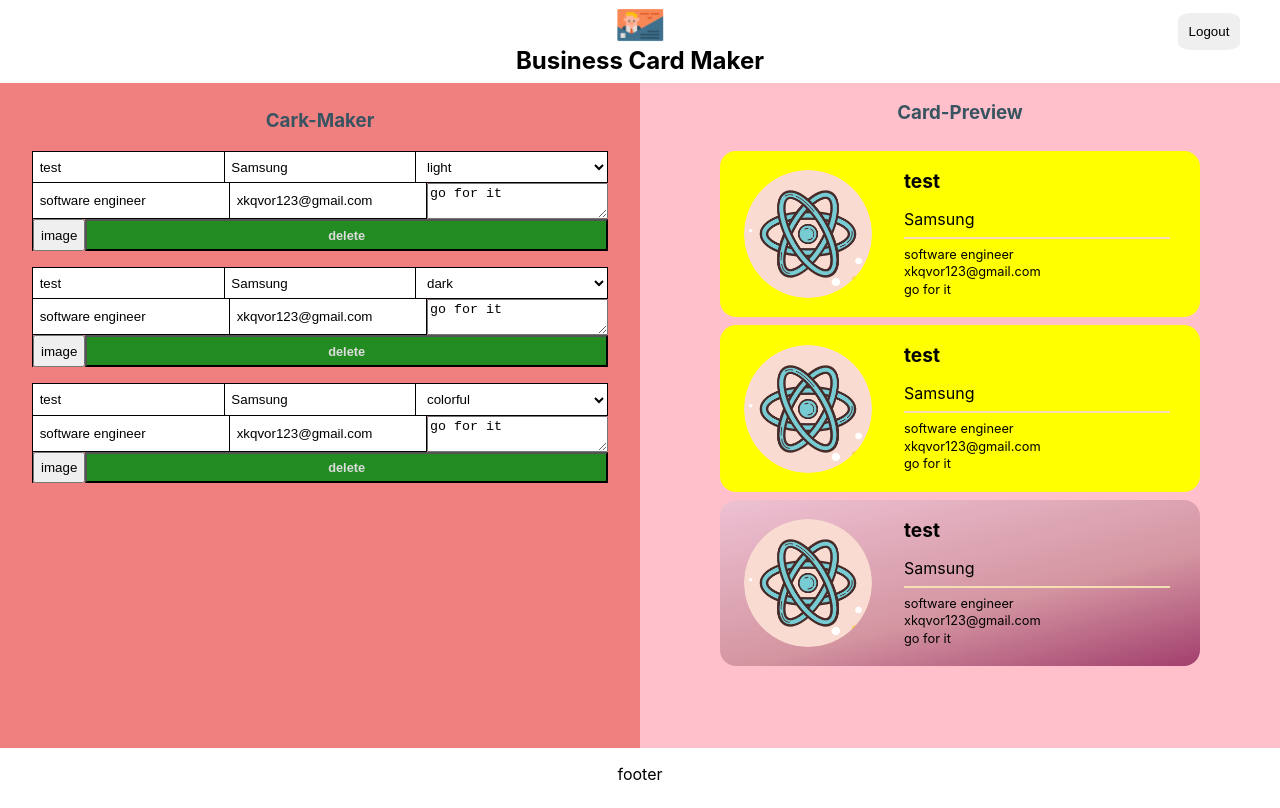
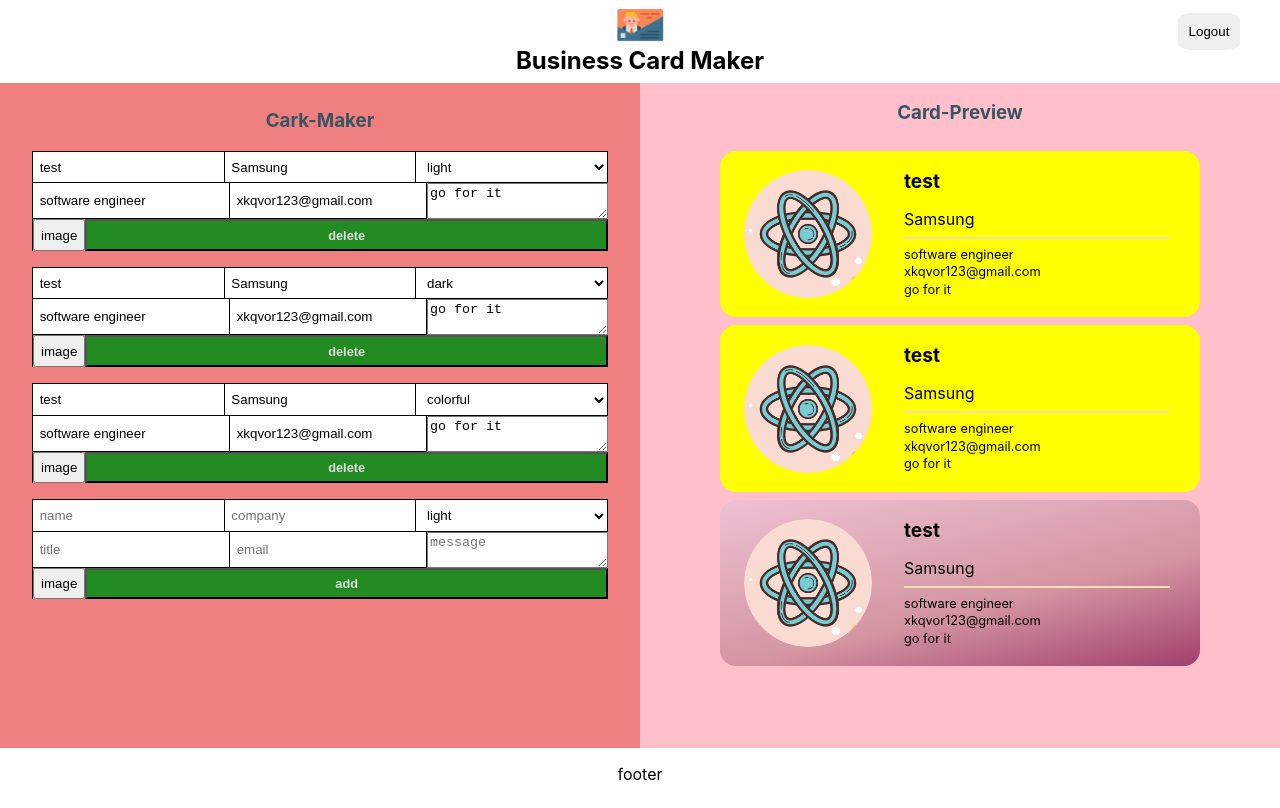
Before and after one commit to toppeak-web/2020, a React (Create React App) app: page /maker in a window 1280 px wide. Built offline with nearby package versions, Linux system fonts and the light colour scheme; no server answers; sample sign-in values are in the browser's storage.

Commit message:
5. add AddForm why error?

```diff
--- /dev/null
+++ b/src/components/card_add/card_add.jsx
@@ -0,0 +1,74 @@
+import React, { useRef } from "react";
+import styles from "./card_add.module.css";
+
+const CardAdd = ({ onAdd }) => {
+  const formRef = useRef();
+  const nameRef = useRef();
+  const companyRef = useRef();
+  const themeRef = useRef();
+  const titleRef = useRef();
+  const emailRef = useRef();
+  const messageRef = useRef();
+
+  const onSubmit = (e) => {
+    e.preventDeault();
+    const card = {
+      id: Date.new(),
+      name: nameRef.cuurent.value || "",
+      company: companyRef.cuurent.value || "",
+      theme: themeRef.cuurent.value,
+      title: titleRef.cuurent.value || "",
+      email: emailRef.cuurent.value || "",
+      message: messageRef.cuurent.value || "",
+      fileName: "",
+      fileURL: "",
+    };
+    formRef.current.reset();
+    onSubmit(card);
+  };
+  return (
+    <form ref={formRef} className={styles.form}>
+      <input
+        className={styles.input}
+        type="text"
+        ref={nameRef}
+        name="name"
+        placeholder="name"
+      />
+      <input
+        className={styles.input}
+        type="text"
+        ref={companyRef}
+        name="company"
+        placeholder="company"
+      />
+      <select ref={themeRef} className={styles.select} name="theme" placeholder="theme">
+        <option placeholder="light">light</option>
+        <option placeholder="dark">dark</option>
+        <option placeholder="colorful">colorful</option>
+      </select>
+      <input
+        className={styles.input}
+        type="text"
+        ref={titleRef}
+        name="title"
+        placeholder="title"
+      />
+      <input
+        className={styles.input}
+        type="text"
+        ref={emailRef}
+        name="email"
+        placeholder="email"
+      />
+      <textarea ref={messageRef} name="message" placeholder="message" />
+      {/* button */}
+      <button>image</button>
+      <button name="add" className={styles.del_button} onClick={onSubmit}>
+        add
+      </button>
+    </form>
+  );
+};
+
+export default CardAdd;
--- /dev/null
+++ b/src/components/card_add/card_add.module.css
@@ -0,0 +1,47 @@
+.form{
+    display: flex;
+    width: 100%;
+    flex-wrap: wrap;
+    border-top: 1px solid black;
+    border-left: 1px solid black;
+    margin-bottom: 1em;
+}
+.input,
+.textarea,
+.select,
+.button,
+.fileInput{
+    font-size: 0.8rme;
+    width: 100%;
+    border: 0;
+    padding: 0.5em;
+    border-bottom: 1px solid black;
+    border-right: 1px solid black;
+    background: white;
+}
+.input,
+.select{
+    flex: 1 1 30%;
+
+}
+.input:focus,
+.textarea:focus,
+.select:focus,
+.button:focus{
+    outline: 0;
+}
+.textarea{
+    flex-basis: 100%;
+}
+.del_button{
+    background-color: forestgreen;
+    color: #ddd;
+    font-weight: bold;
+    cursor: pointer;
+    padding: 0.5em;
+    flex: 1 1 50%;
+    font-size: 0.8rem;
+}
+.del_button:hover{
+    opacity: 0.8;
+}
--- a/src/components/editor/editor.jsx
+++ b/src/components/editor/editor.jsx
@@ -1,13 +1,15 @@
 import React from 'react';
+import CardAdd from '../card_add/card_add';
 import CardEdit from '../card_edit/card_edit';
 import styles from "./editor.module.css"
 
-const Editor = ({cards}) => (
+const Editor = ({cards, addCard}) => (
            <section className={styles.editor}>
                <h1 className={styles.title}>Cark-Maker</h1>
                {cards.map(i=>(
-                   <CardEdit card={i}/>
+                   <CardEdit key={i.id} card={i}/>
                ))}
+               <CardAdd onAdd={addCard}/>
            </section>
     );
 
--- a/src/components/maker/maker.jsx
+++ b/src/components/maker/maker.jsx
@@ -53,11 +53,15 @@
       }
     });
   });
+  const addCard = card=>{
+    const updated = [...cards, card]
+    setCards(updated)
+  }
   return (
     <section className={styles.maker}>
       <Header onLogout={onLogout} />
       <div className={styles.container}>
-        <Editor cards={cards} />
+        <Editor cards={cards} addCard={addCard} />
         <Preview cards={cards} />
       </div>
       <Footer />
```
